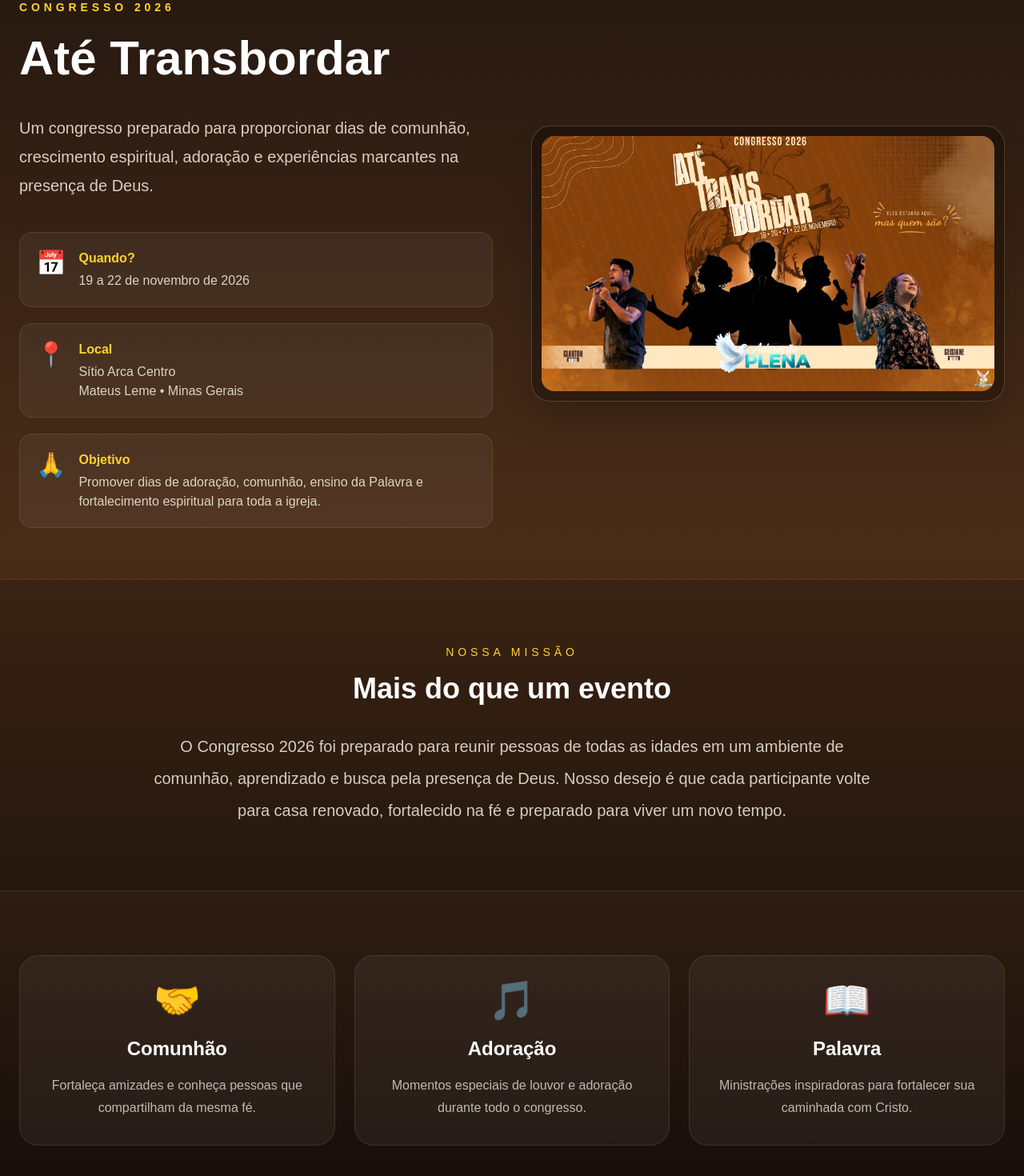
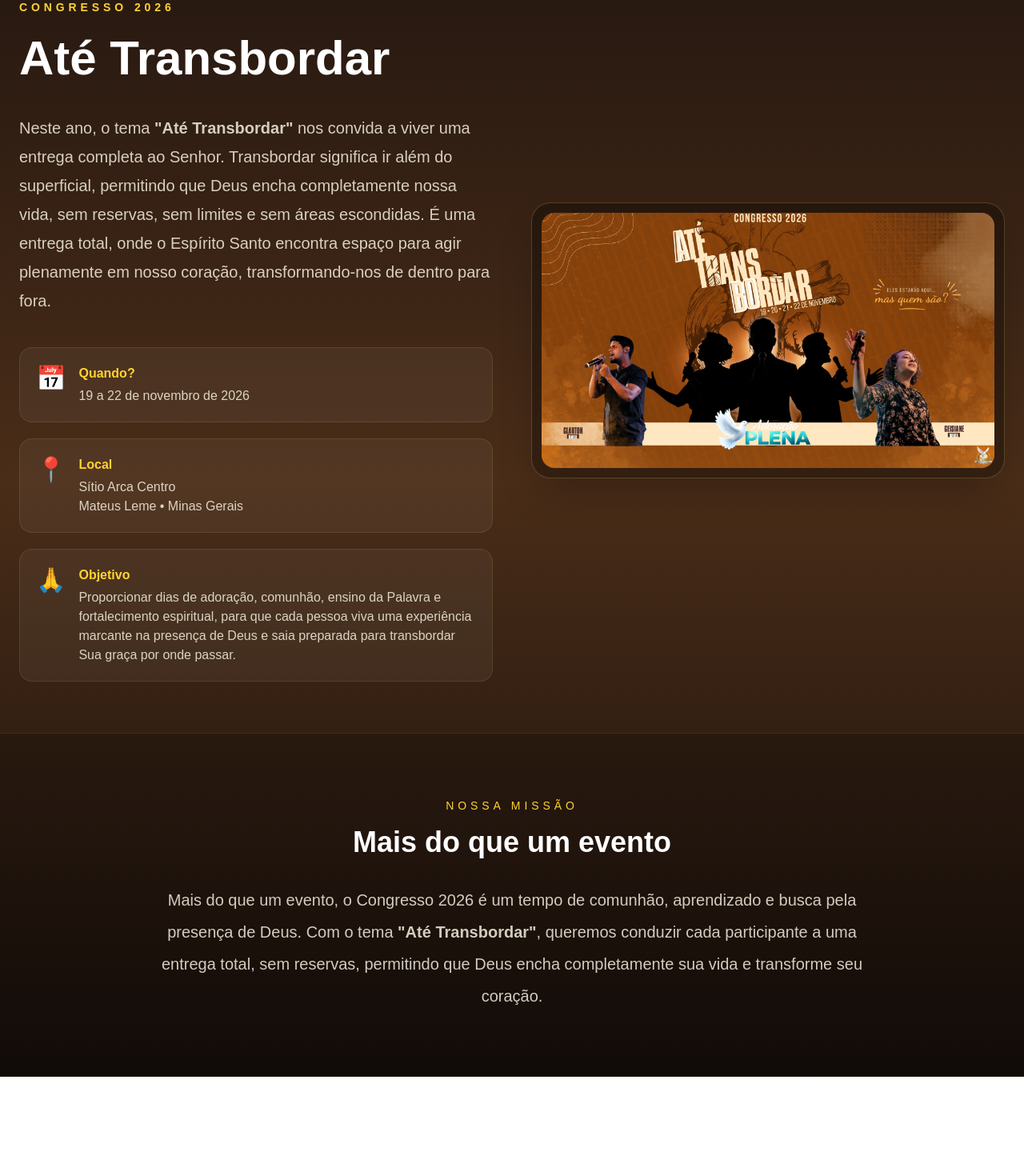
Before and after one commit to imissaoplenaemcristo-creator/CONGRESSO2026, a Next.js app: page /sobre in a window 1280 px wide. Shown: the part 144-1614 px from the top of the page at 80% size. After the commit the page ends 1490 px from the top, so only its background shows below. Built offline with nearby package versions, Linux system fonts and the light colour scheme.

Commit message:
feat: atualiza página sobre do congresso

```diff
--- a/app/sobre/page.tsx
+++ b/app/sobre/page.tsx
@@ -18,68 +18,18 @@ export default function SobrePage() {
             </h1>
 
             <p className="mt-8 text-xl leading-9 text-amber-50/80">
-              Um congresso preparado para proporcionar dias de comunhão,
-              crescimento espiritual, adoração e experiências marcantes na
-              presença de Deus.
+              Neste ano, o tema <strong>"Até Transbordar"</strong> nos convida a viver uma entrega completa ao Senhor. Transbordar significa ir além do superficial, permitindo que Deus encha completamente nossa vida, sem reservas, sem limites e sem áreas escondidas. É uma entrega total, onde o Espírito Santo encontra espaço para agir plenamente em nosso coração, transformando-nos de dentro para fora.
             </p>
 
             <div className="mt-10 space-y-5">
-              <div className="flex items-start gap-4 rounded-2xl border border-amber-200/10 bg-white/5 p-5">
-                <div className="text-3xl">📅</div>
-
-                <div>
-                  <h3 className="font-bold text-amber-300">
-                    Quando?
-                  </h3>
-
-                  <p className="mt-1 text-amber-50/80">
-                    19 a 22 de novembro de 2026
-                  </p>
-                </div>
-              </div>
-
-              <div className="flex items-start gap-4 rounded-2xl border border-amber-200/10 bg-white/5 p-5">
-                <div className="text-3xl">📍</div>
-
-                <div>
-                  <h3 className="font-bold text-amber-300">
-                    Local
-                  </h3>
-
-                  <p className="mt-1 text-amber-50/80">
-                    Sítio Arca Centro
-                    <br />
-                    Mateus Leme • Minas Gerais
-                  </p>
-                </div>
-              </div>
-
-              <div className="flex items-start gap-4 rounded-2xl border border-amber-200/10 bg-white/5 p-5">
-                <div className="text-3xl">🙏</div>
-
-                <div>
-                  <h3 className="font-bold text-amber-300">
-                    Objetivo
-                  </h3>
-
-                  <p className="mt-1 text-amber-50/80">
-                    Promover dias de adoração, comunhão, ensino da Palavra
-                    e fortalecimento espiritual para toda a igreja.
-                  </p>
-                </div>
-              </div>
+              <div className="flex items-start gap-4 rounded-2xl border border-amber-200/10 bg-white/5 p-5"><div className="text-3xl">📅</div><div><h3 className="font-bold text-amber-300">Quando?</h3><p className="mt-1 text-amber-50/80">19 a 22 de novembro de 2026</p></div></div>
+              <div className="flex items-start gap-4 rounded-2xl border border-amber-200/10 bg-white/5 p-5"><div className="text-3xl">📍</div><div><h3 className="font-bold text-amber-300">Local</h3><p className="mt-1 text-amber-50/80">Sítio Arca Centro<br/>Mateus Leme • Minas Gerais</p></div></div>
+              <div className="flex items-start gap-4 rounded-2xl border border-amber-200/10 bg-white/5 p-5"><div className="text-3xl">🙏</div><div><h3 className="font-bold text-amber-300">Objetivo</h3><p className="mt-1 text-amber-50/80">Proporcionar dias de adoração, comunhão, ensino da Palavra e fortalecimento espiritual, para que cada pessoa viva uma experiência marcante na presença de Deus e saia preparada para transbordar Sua graça por onde passar.</p></div></div>
             </div>
           </div>
 
           <div className="overflow-hidden rounded-3xl border border-amber-200/20 bg-black/30 p-3 shadow-2xl">
-            <Image
-              src="/flyer-congresso-2026.jpg"
-              alt="Congresso 2026"
-              width={1200}
-              height={1600}
-              className="w-full rounded-2xl"
-              priority
-            />
+            <Image src="/flyer-congresso-2026.jpg" alt="Congresso 2026" width={1200} height={1600} className="w-full rounded-2xl" priority />
           </div>
         </div>
       </section>
@@ -87,67 +37,10 @@ export default function SobrePage() {
       <section className="border-y border-amber-200/10 bg-black/20">
         <div className="mx-auto max-w-6xl px-6 py-20">
           <div className="text-center">
-            <p className="text-sm uppercase tracking-[0.35em] text-amber-300">
-              Nossa missão
-            </p>
-
-            <h2 className="mt-4 text-4xl font-black">
-              Mais do que um evento
-            </h2>
-
-            <p className="mx-auto mt-8 max-w-4xl text-xl leading-10 text-amber-50/80">
-              O Congresso 2026 foi preparado para reunir pessoas de todas
-              as idades em um ambiente de comunhão, aprendizado e busca
-              pela presença de Deus. Nosso desejo é que cada participante
-              volte para casa renovado, fortalecido na fé e preparado para
-              viver um novo tempo.
-            </p>
+            <p className="text-sm uppercase tracking-[0.35em] text-amber-300">Nossa Missão</p>
+            <h2 className="mt-4 text-4xl font-black">Mais do que um evento</h2>
+            <p className="mx-auto mt-8 max-w-4xl text-xl leading-10 text-amber-50/80">Mais do que um evento, o Congresso 2026 é um tempo de comunhão, aprendizado e busca pela presença de Deus. Com o tema <strong>"Até Transbordar"</strong>, queremos conduzir cada participante a uma entrega total, sem reservas, permitindo que Deus encha completamente sua vida e transforme seu coração.</p>
           </div>
-        </div>
-      </section>
-
-      <section className="mx-auto max-w-7xl px-6 py-20">
-        <div className="grid gap-6 md:grid-cols-3">
-
-          <div className="rounded-3xl border border-amber-200/10 bg-white/5 p-8 text-center">
-            <div className="text-5xl">🤝</div>
-
-            <h3 className="mt-5 text-2xl font-bold">
-              Comunhão
-            </h3>
-
-            <p className="mt-4 leading-7 text-amber-50/70">
-              Fortaleça amizades e conheça pessoas que compartilham da
-              mesma fé.
-            </p>
-          </div>
-
-          <div className="rounded-3xl border border-amber-200/10 bg-white/5 p-8 text-center">
-            <div className="text-5xl">🎵</div>
-
-            <h3 className="mt-5 text-2xl font-bold">
-              Adoração
-            </h3>
-
-            <p className="mt-4 leading-7 text-amber-50/70">
-              Momentos especiais de louvor e adoração durante todo o
-              congresso.
-            </p>
-          </div>
-
-          <div className="rounded-3xl border border-amber-200/10 bg-white/5 p-8 text-center">
-            <div className="text-5xl">📖</div>
-
-            <h3 className="mt-5 text-2xl font-bold">
-              Palavra
-            </h3>
-
-            <p className="mt-4 leading-7 text-amber-50/70">
-              Ministrações inspiradoras para fortalecer sua caminhada com
-              Cristo.
-            </p>
-          </div>
-
         </div>
       </section>
     </main>
```
